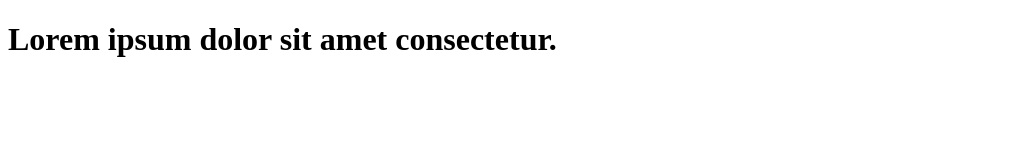
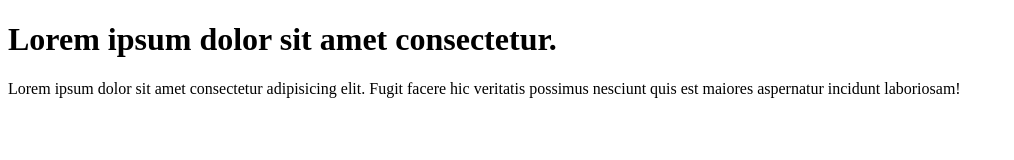
Before and after one commit to saurabh9401/learn-git, a plain HTML site: page index.html in a window 1280 px wide. Shown: the whole page, without its empty margins (0-1014 px from the left). Drawn offline with Linux system fonts and the light colour scheme.

Commit message:
add paragraph to code

```diff
--- a/index.html
+++ b/index.html
@@ -1,11 +1,16 @@
 <!DOCTYPE html>
 <html lang="en">
+
 <head>
     <meta charset="UTF-8">
     <meta name="viewport" content="width=device-width, initial-scale=1.0">
     <title>Git Website</title>
 </head>
+
 <body>
     <h1>Lorem ipsum dolor sit amet consectetur.</h1>
+    <p>Lorem ipsum dolor sit amet consectetur adipisicing elit. Fugit facere hic veritatis possimus nesciunt quis est
+        maiores aspernatur incidunt laboriosam!</p>
 </body>
+
 </html>
```
